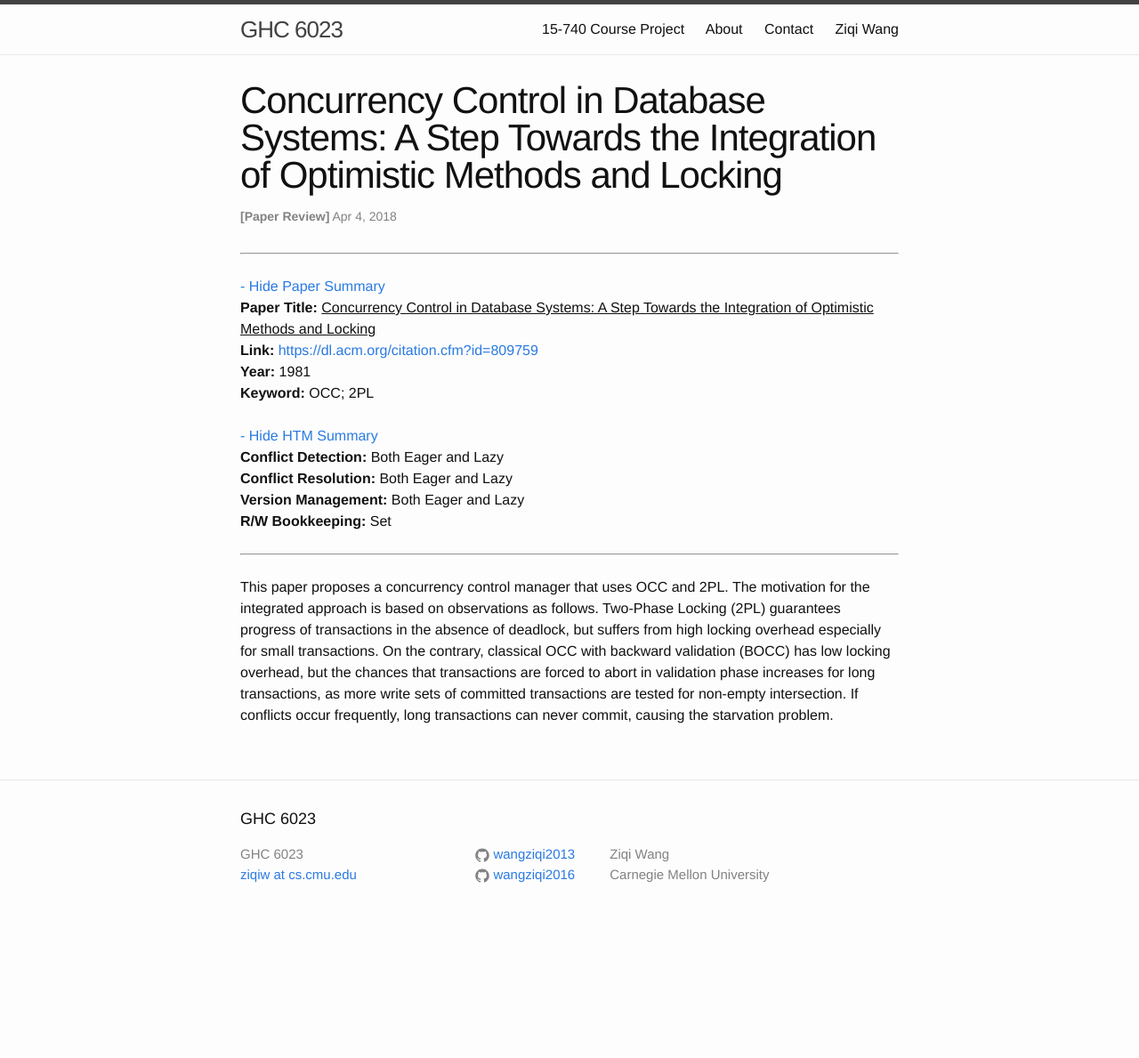
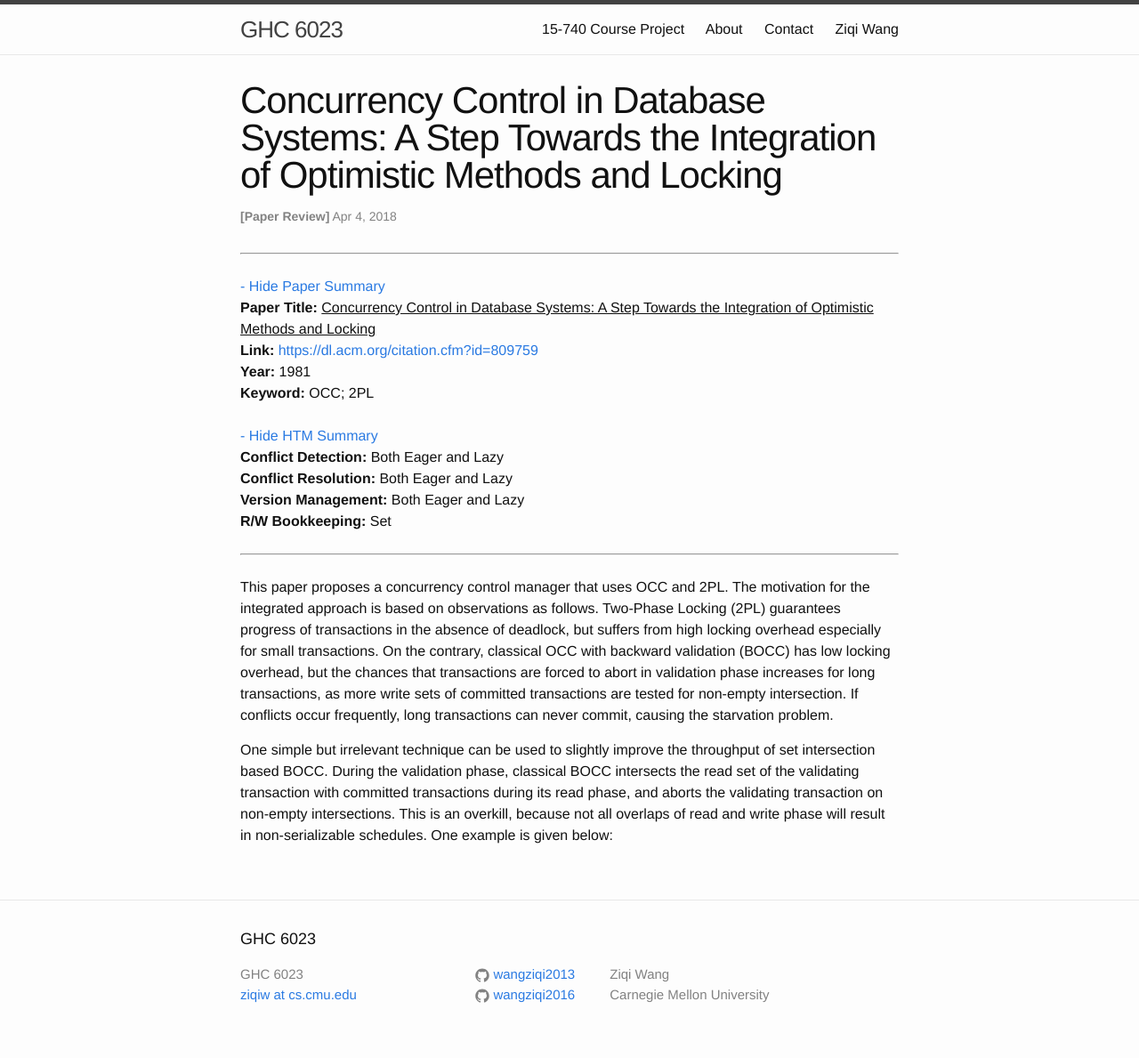
Before and after one commit to wangziqi2013/wangziqi2013.github.io, a Jekyll site: the page built from _posts/2018-04-04-cc-in-dbms-a-step-towards-the-integration-of-occ-and-locking.markdown, in a window 1280 px wide. Shown: the whole page at 89% size. Built offline with Jekyll 4.4.1, drawn with Linux system fonts in a browser that asks for light colours; before the commit the page ends 1054 px from its top, so only the background shows below that.

Commit message:
Working on second paragraph

```diff
--- a/_posts/2018-04-04-cc-in-dbms-a-step-towards-the-integration-of-occ-and-locking.markdown
+++ b/_posts/2018-04-04-cc-in-dbms-a-step-towards-the-integration-of-occ-and-locking.markdown
@@ -22,3 +22,10 @@ the chances that transactions are forced to abort in validation phase increases
 transactions, as more write sets of committed transactions are tested for non-empty
 intersection. If conflicts occur frequently, long transactions can never commit,
 causing the starvation problem.
+
+One simple but irrelevant technique can be used to slightly improve the throughput of set
+intersection based BOCC. During the validation phase, classical BOCC intersects the read
+set of the validating transaction with committed transactions during its read phase, and
+aborts the validating transaction on non-empty intersections. This is an overkill, because
+not all overlaps of read and write phase will result in non-serializable schedules. One example
+is given below:
```
